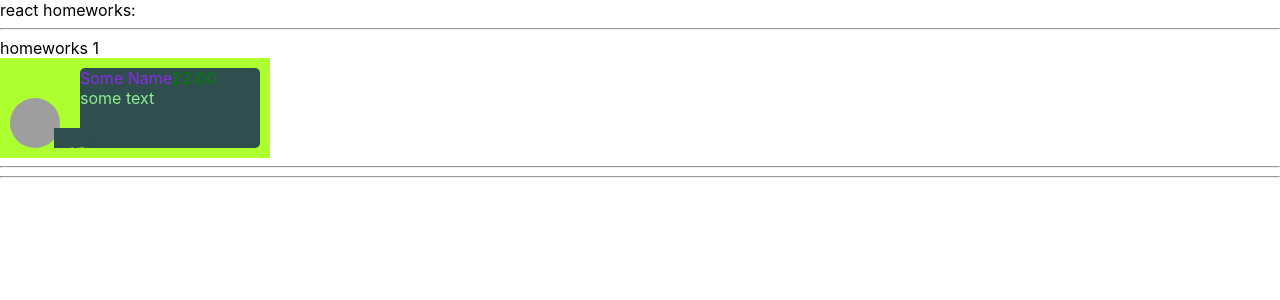
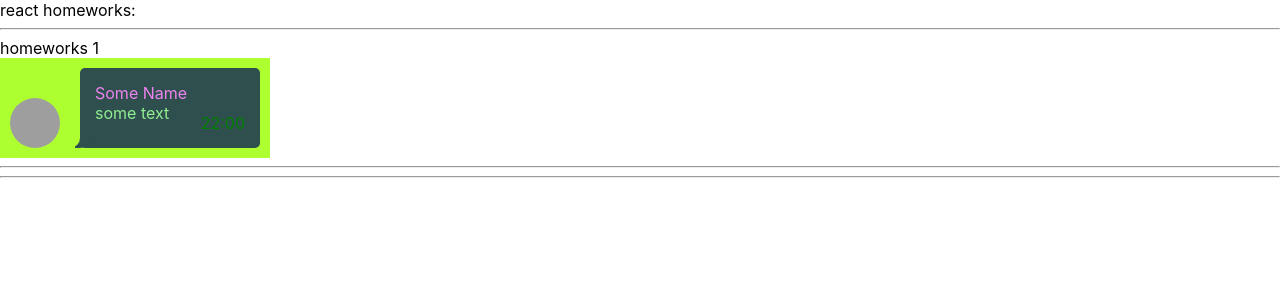
Before and after one commit to GvinP/homeworks, a React (Create React App) app: page / in a window 1280 px wide. Shown: the top 300 px of the page. Built offline with nearby package versions, Linux system fonts and the light colour scheme; grey boxes are pictures that could not be loaded.

Commit message:
HomeWork1

```diff
--- a/src/p2-homeworks/h1/Message.module.css
+++ b/src/p2-homeworks/h1/Message.module.css
@@ -5,6 +5,7 @@
     background-color: greenyellow;
     padding: 10px;
 }
+
 .img {
     width: 50px;
     height: 50px;
@@ -12,46 +13,54 @@
     margin-bottom: 0;
     margin-top: auto;
 }
+
 .messageBody {
     position: relative;
     width: 180px;
     display: flex;
+    justify-content: space-between;
     margin-left: 20px;
     background-color: darkslategray;
     border-radius: 5px;
+    padding: 15px;
 }
+
 .messageBody:before {
-     content:"";
-     position:absolute;
-     z-index:2;
-     bottom:-2px;
-     left:-7px;
-     height:20px;
-     border-left:20px solid darkslategray;
-     border-bottom-right-radius: 16px 14px;
-     transform:translate(0, -2px);
-    background-color: darkslategray;
- }
+    content: "";
+    position: absolute;
+    z-index: 2;
+    bottom: -2px;
+    left: -5px;
+    height: 20px;
+    border-left: 20px solid darkslategray;
+    border-bottom-right-radius: 16px 14px;
+    transform: translate(0, -2px);
+}
 
 .messageBody:after {
-     content:"";
-     position:absolute;
-     z-index:3;
-     bottom:-2px;
-     left:4px;
-     width:26px;
-     height:20px;
+    content: "";
+    position: absolute;
+    z-index: 3;
+    bottom: -2px;
+    left: 14px;
+    width: 16px;
+    height: 20px;
+    border-bottom-right-radius: 10px;
+    transform: translate(-30px, -2px);
+    background-color: greenyellow;
+}
 
-     border-bottom-right-radius: 10px;
-     transform:translate(-30px, -2px);
-    background-color: darkslategray;
- }
 .name {
-    color: blueviolet;
+    color: violet;
 }
+
 .messageText {
     color: lightgreen;
 }
+
 .time {
     color: green;
+    margin-top: auto;
+    margin-bottom: 0px;
+    text-align: right;
 }
```
